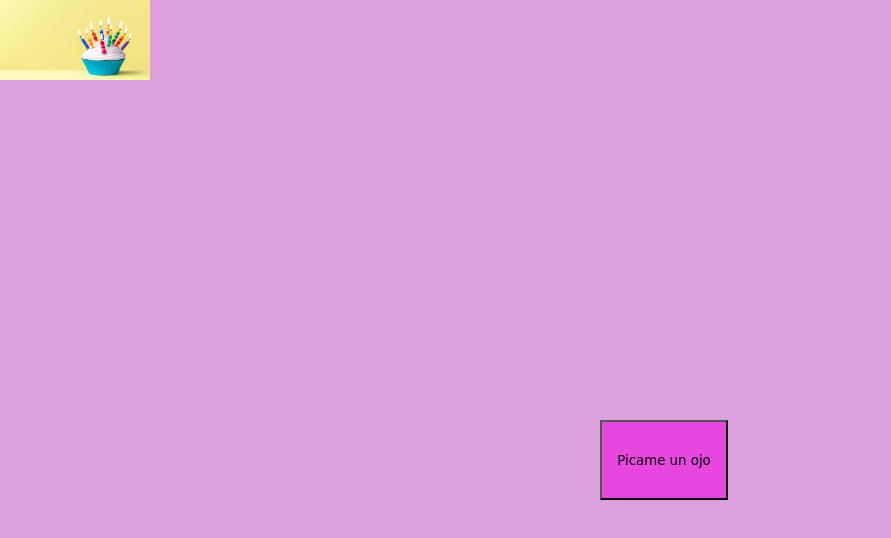
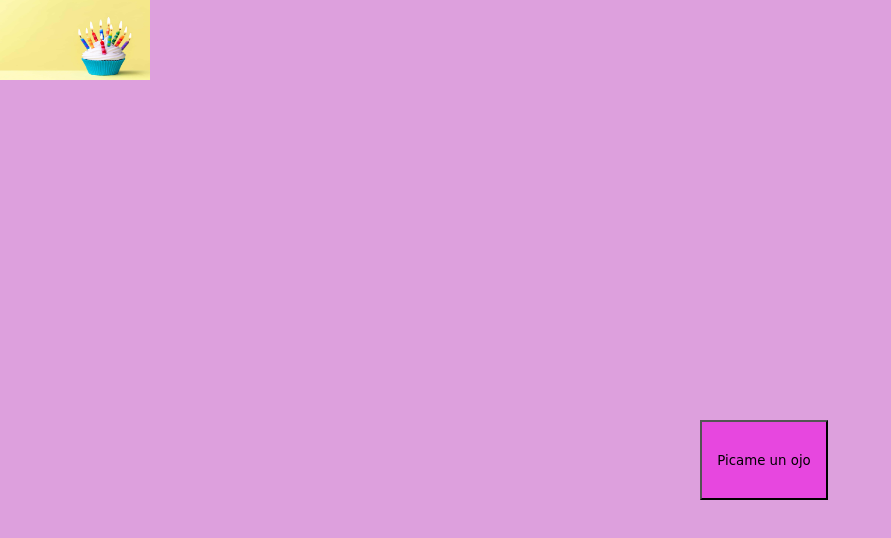
Before and after one commit to A01650434/mum, a plain HTML site: page mum/index.html in a window 1280 px wide. Shown: the whole page, without its empty margins (0-891 px from the left). Drawn offline with Linux system fonts and the light colour scheme.

Commit message:
Update style.css

```diff
--- a/mum/assets/style.css
+++ b/mum/assets/style.css
@@ -9,7 +9,7 @@ body {
     color: black;
     position: fixed;
     bottom: 300px;
-    left: 600px;
+    left: 700px;
     width: 10%;
     height: 10%;
     text-align: center;
```
